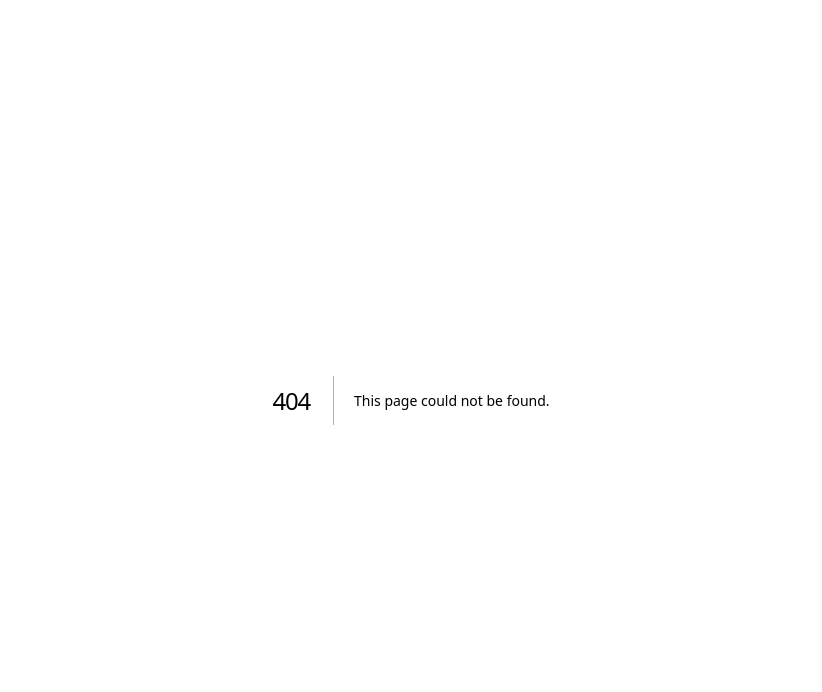
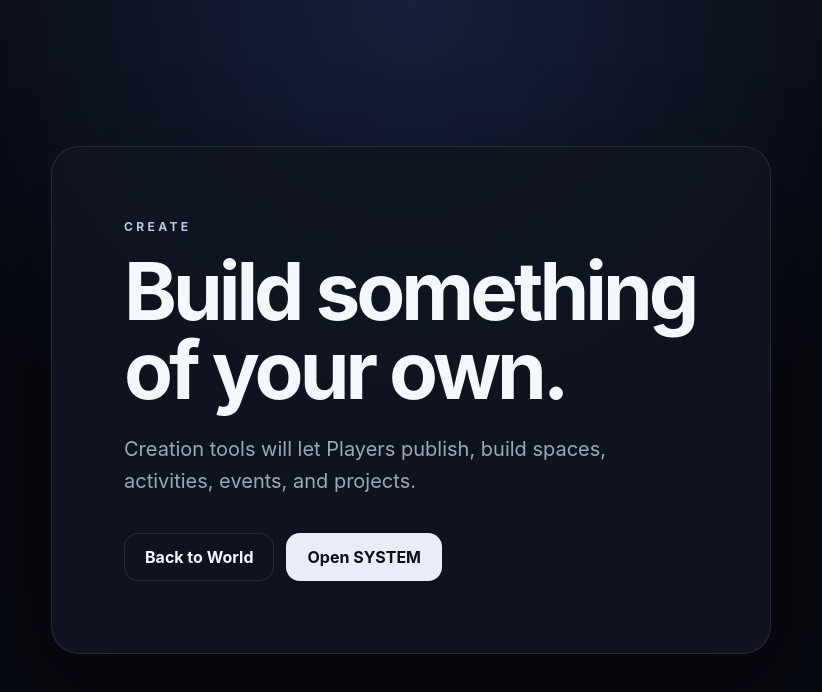
Before and after one commit to Ndombe234/MOIRISE, a Next.js app: page /create in a window 1280 px wide. Before the commit this address had no page. Shown: the top 692 px of the page, without its empty margins (229-1051 px from the left). Built offline with nearby package versions, Linux system fonts and the light colour scheme.

Commit message:
feat(module-3): add Create gateway

```diff
--- /dev/null
+++ b/app/create/page.tsx
@@ -0,0 +1,5 @@
+import Link from "next/link";
+
+export default function CreatePage() {
+  return <main><section className="hero" aria-labelledby="title"><p className="eyebrow">CREATE</p><h1 id="title">Build something of your own.</h1><p className="lead">Creation tools will let Players publish, build spaces, activities, events, and projects.</p><div className="actions"><Link className="button secondary" href="/home">Back to World</Link><Link className="button" href="/system">Open SYSTEM</Link></div></section></main>;
+}
```
